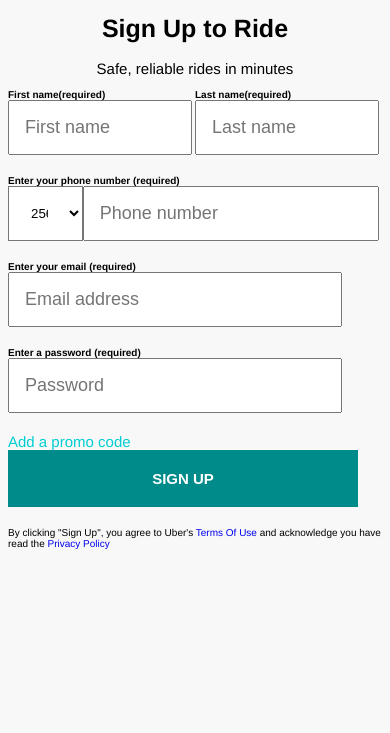
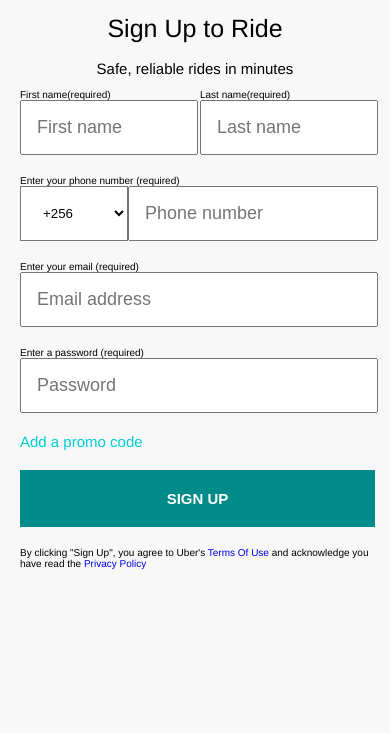
Before and after one commit to BarnaTB/AndelaLevelUp, a plain HTML site: page index.html in a window 390 px wide. Shown: the part 111-844 px from the top of the page. Drawn offline with Linux system fonts and the light colour scheme.

Commit message:
Add responsive design [Fixes #159498652]

```diff
--- a/index.html
+++ b/index.html
@@ -30,13 +30,13 @@
                     <div class="d-flex">
                         <div class="select">
                             <select>
-                                <option>256</option>
-                                <option>254</option>
-                                <option>250</option>
-                                <option>253</option>
-                                <option>225</option>
-                                <option>242</option>
-                                <option>235</option>
+                                <option>+256</option>
+                                <option>+254</option>
+                                <option>+250</option>
+                                <option>+253</option>
+                                <option>+225</option>
+                                <option>+242</option>
+                                <option>+235</option>
                             </select>
                         </div>
                         <div class="phone_num">
@@ -52,8 +52,8 @@
                     <label>Enter a password (required)</label>
                     <input type="password" name="password" placeholder="Password" required>
                 </div>
-                <div>
-                    <a class="promo" href='#'>Add a promo code</a>
+                <div class="promo">
+                    <a class="promo-link" href='#'>Add a promo code</a>
                 </div>
 
                 <div class="wrap">
@@ -61,10 +61,11 @@
                 </div>
             </form>
         </div>
-
-        <p>By clicking "Sign Up", you agree to Uber's
-            <a href='#'>Terms Of Use</a> and acknowledge you have read the
-            <a href='#'>Privacy Policy</a>
+        <div class="terms">
+            <p>By clicking "Sign Up", you agree to Uber's
+                <a href='#'>Terms Of Use</a> and acknowledge you have read the
+                <a href='#'>Privacy Policy</a>
+        </div>
         </p>
     </div>
 </body>
--- a/main.css
+++ b/main.css
@@ -17,18 +17,6 @@
     width: 100%;
     margin-bottom: 20px;
     font-size: 18px;
-}
-
-.d-flex {
-    display: flex;
-}
-
-.d-flex > .select {
-    width: 20%;
-}
-
-.d-flex > .phone_num {
-    width: 80%;
 }
 
 .content {
@@ -83,6 +71,11 @@
 .promo {
     color: darkturquoise;
     font-size: 15px;
+    margin-bottom: 20px;
+}
+
+.promo-link {
+    color: darkturquoise;
 }
 
 .wrap {
@@ -90,6 +83,7 @@
 }
 
 .container {
+    width: 400px;
     display: flex;
 }
 
@@ -102,6 +96,19 @@
     width: 50%;
 }
 
+.d-flex {
+    width: 400px;
+    display: flex;
+}
+
+.d-flex > .select {
+    width: 30%;
+}
+
+.d-flex > .phone_num {
+    width: 70%;
+}
+
 select {
     padding: 18px;
     background-color: #fff;
@@ -111,7 +118,7 @@
 @media only screen and (max-width: 700px) {
     h1 {
         text-align: center;
-        font-weight: 900;
+        font-weight: 200;
         font-size: 25px;
     }
 
@@ -140,13 +147,13 @@
         outline: none;
         padding: 20px;
         color: #fff;
-        width: 570px;
+        width: 548px;
         font-size: 20px;
         font-weight: 800;
     }
 
     p {
-        font-size: 10px;
+        font-size: 12px;
     }
 
     label {
@@ -165,11 +172,12 @@
     }
 
     .content {
-        max-width: 600px;
+        max-width: 570px;
         margin: 0 auto;
     }
 
     .container {
+        width: 570px;
         display: flex;
     }
 
@@ -183,6 +191,7 @@
     }
 
     .d-flex {
+        width: 570px;
         display: flex;
     }
 
@@ -195,7 +204,15 @@
     }
 
     .wrap {
-        width: 540px;
+        width: 512px;
+    }
+
+    .promo {
+        margin-bottom: 20px;
+    }
+
+    .promo-link {
+        color: darkturquoise;
     }
 }
 
@@ -206,18 +223,75 @@
         outline: none;
         padding: 20px;
         color: #fff;
-        max-width: 500px;;
+        max-width: 480px;;
         font-size: 15px;
         font-weight: 800;
     }
 
+    .logo {
+        margin: 0 auto;
+        background-color: black;
+        width: 100px;
+        height: 65px;
+        text-align: center;
+        color: #fff;
+        font-weight: 900;
+        padding-top: 35px;
+        vertical-align: center;
+        font-size: 23px;
+    }
+
+    .content {
+        width: 490px;
+        margin: 0 auto;
+    }
+
+    .container {
+        width: 490px;
+        display: flex;
+    }
+
+    .container > #first-name {
+        width: 40%;
+        margin-right: 10%;
+    }
+
+    .container > #last-name {
+        width: 40%;
+    }
+
+    .d-flex {
+        width: 490px;;
+        display: flex;
+    }
+
+    .d-flex > .select {
+        width: 30%
+    }
+
+    .d-flex > .phone_num {
+        width: 60%;
+    }
+
     label {
         font-size: 11px;
-        font-weight: 600;
+        font-weight: 200;
     }
 
     .wrap {
-        width: 450px;
+        width: 440px;
+    }
+
+    .promo {
+        margin-bottom: 20px;
+    }
+
+    .promo-link {
+        color: darkturquoise;
+    }
+
+    p {
+        font-size: 11px;
     }
 }
 
@@ -228,14 +302,23 @@
         outline: none;
         padding: 20px;
         color: #fff;
-        width: 350px;;
+        width: 355px;;
         font-size: 15px;
         font-weight: 800;
     }
 
     label {
         font-size: 10px;
-        font-weight: 600;
+        font-weight: 200;
+    }
+
+    .content {
+        max-width: 350px;
+        margin: 0 auto;
+    }
+
+    .container {
+        width: 360px;
     }
 
     .container > div {
@@ -244,7 +327,27 @@
         margin-right: 10%;
     }
 
+    .d-flex {
+        width: 360px;
+    }
+
     .wrap {
-        width: 300px;
+        width: 324px;
+    }
+
+    .terms {
+        width: 360px;
+    }
+
+    .promo {
+        margin-bottom: 20px;
+    }
+
+    .promo-link {
+        color: darkturquoise;
+    }
+
+    p {
+        font-size: 10px;
     }
 }
```
